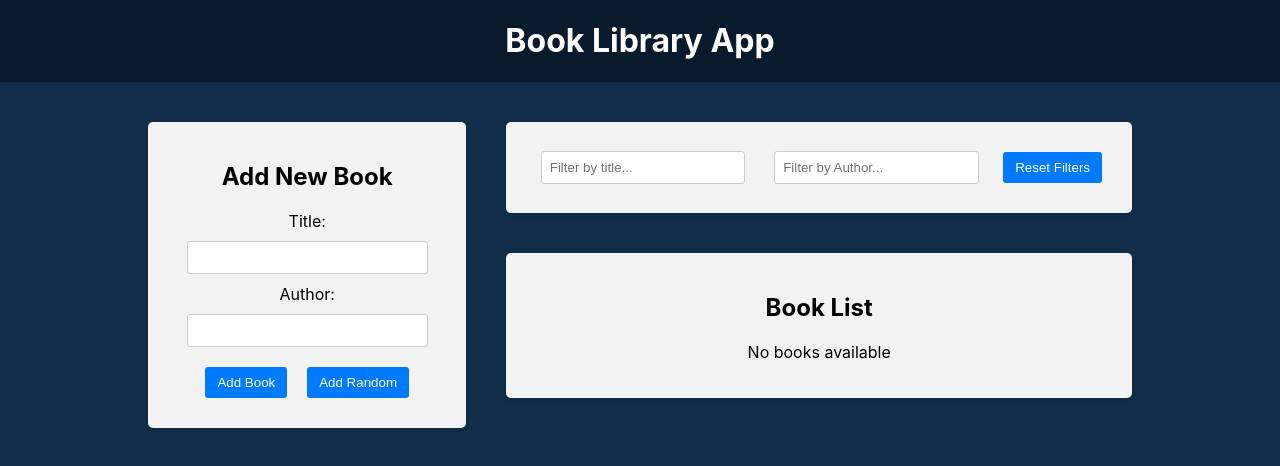
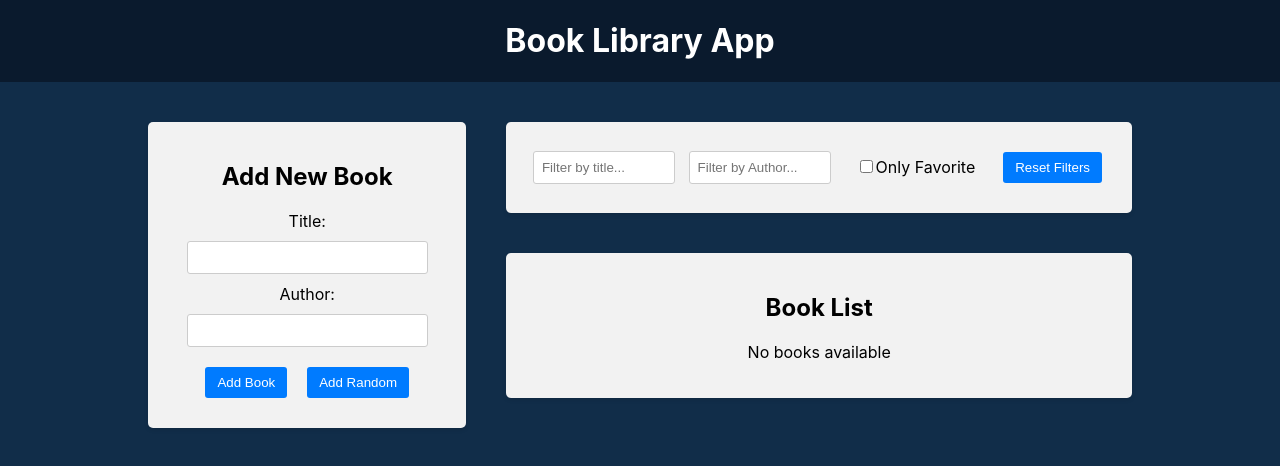
Before and after one commit to brodovoi/react-course, a React (Create React App) app in the folder 30-react-redux/frontend/: page / in a window 1280 px wide. Shown: the top 466 px of the page. Built offline with nearby package versions, Linux system fonts and the light colour scheme.

Commit message:
added higlight

```diff
--- a/30-react-redux/frontend/src/components/BookList/BookList.js
+++ b/30-react-redux/frontend/src/components/BookList/BookList.js
@@ -4,6 +4,7 @@
 import {
   selectTitleFilter,
   selectAuthorFilter,
+  selectOnlyFavoriteFilter,
 } from '../../redux/slices/filterSlice';
 import './BookList.css';
 
@@ -11,6 +12,7 @@
   const books = useSelector((state) => state.books);
   const titleFilter = useSelector(selectTitleFilter);
   const authorFilter = useSelector(selectAuthorFilter);
+  const onlyFavoriteFillter = useSelector(selectOnlyFavoriteFilter);
   const dispatch = useDispatch();
 
   const handleDeleteBook = (id) => {
@@ -30,8 +32,27 @@
       .toLowerCase()
       .includes(authorFilter.toLowerCase());
 
-    return mathesTitle && mathesAuthor;
+    const mathesFavorite = onlyFavoriteFillter ? book.isFavorite : true;
+
+    return mathesTitle && mathesAuthor && mathesFavorite;
   });
+
+  const highlightMatch = (text, filter) => {
+    if (!filter) return text;
+
+    const regex = new RegExp(`(${filter}), 'gi'`);
+
+    return text.split(regex).map((substring, i) => {
+      if (substring.toLowerCase() === filter.toLowerCase()) {
+        return (
+          <span key={i} className="highlight">
+            {substring}
+          </span>
+        );
+      }
+      return substring;
+    });
+  };
 
   return (
     <div className="app-block book-list">
@@ -43,7 +64,8 @@
           {filteredbBooks.map((book, i) => (
             <li key={book.id}>
               <div className="book-info">
-                {++i} .{book.title} by <strong>{book.author}</strong>
+                {++i} . {highlightMatch(book.title, titleFilter)} by
+                <strong>{highlightMatch(book.author, authorFilter)}</strong>
               </div>
               <div className="book-actions">
                 <span onClick={() => handleToggleFavorite(book.id)}>
--- a/30-react-redux/frontend/src/components/Filter/Filter.js
+++ b/30-react-redux/frontend/src/components/Filter/Filter.js
@@ -2,8 +2,10 @@
 import {
   setTitleFilter,
   setAuthorFilter,
+  setOnlyFavoriteFilter,
   selectTitleFilter,
   selectAuthorFilter,
+  selectOnlyFavoriteFilter,
   resetFilters,
 } from '../../redux/slices/filterSlice';
 import './Filter.css';
@@ -13,6 +15,7 @@
 
   const titleFilter = useSelector(selectTitleFilter);
   const authorFilter = useSelector(selectAuthorFilter);
+  const onlyFavoriteFilter = useSelector(selectOnlyFavoriteFilter);
 
   const handleTitleFilterChange = (e) => {
     dispatch(setTitleFilter(e.target.value));
@@ -20,6 +23,10 @@
 
   const handleAuthorFilterChange = (e) => {
     dispatch(setAuthorFilter(e.target.value));
+  };
+
+  const handleOnlyFavoriteFilterChange = () => {
+    dispatch(setOnlyFavoriteFilter());
   };
 
   const handleResetFilters = () => {
@@ -45,6 +52,16 @@
             placeholder="Filter by Author..."
           />
         </div>
+        <div className="filter-group">
+          <label>
+            <input
+              type="checkbox"
+              checked={onlyFavoriteFilter}
+              onChange={handleOnlyFavoriteFilterChange}
+            />
+            Only Favorite
+          </label>
+        </div>
         <button type="buttonn" onClick={handleResetFilters}>
           Reset Filters
         </button>
--- a/30-react-redux/frontend/src/redux/slices/filterSlice.js
+++ b/30-react-redux/frontend/src/redux/slices/filterSlice.js
@@ -3,6 +3,7 @@
 const initialState = {
   title: '',
   author: '',
+  onlyFavorite: false,
 };
 
 const filterSlice = createSlice({
@@ -16,17 +17,25 @@
     setAuthorFilter: (state, action) => {
       state.author = action.payload;
     },
-    resetFilters: (state) => {
+    setOnlyFavoriteFilter: (state) => {
+      state.onlyFavorite = !state.onlyFavorite;
+    },
+    resetFilters: () => {
       return initialState;
     },
   },
 });
 
 // const setTitleFilter = filterSlice.actions.setTitleFilter;
-export const { setTitleFilter, setAuthorFilter, resetFilters } =
-  filterSlice.actions;
+export const {
+  setTitleFilter,
+  setAuthorFilter,
+  setOnlyFavoriteFilter,
+  resetFilters,
+} = filterSlice.actions;
 
 export const selectTitleFilter = (state) => state.filter.title;
 export const selectAuthorFilter = (state) => state.filter.author;
+export const selectOnlyFavoriteFilter = (state) => state.filter.onlyFavorite;
 
 export default filterSlice.reducer;
```
